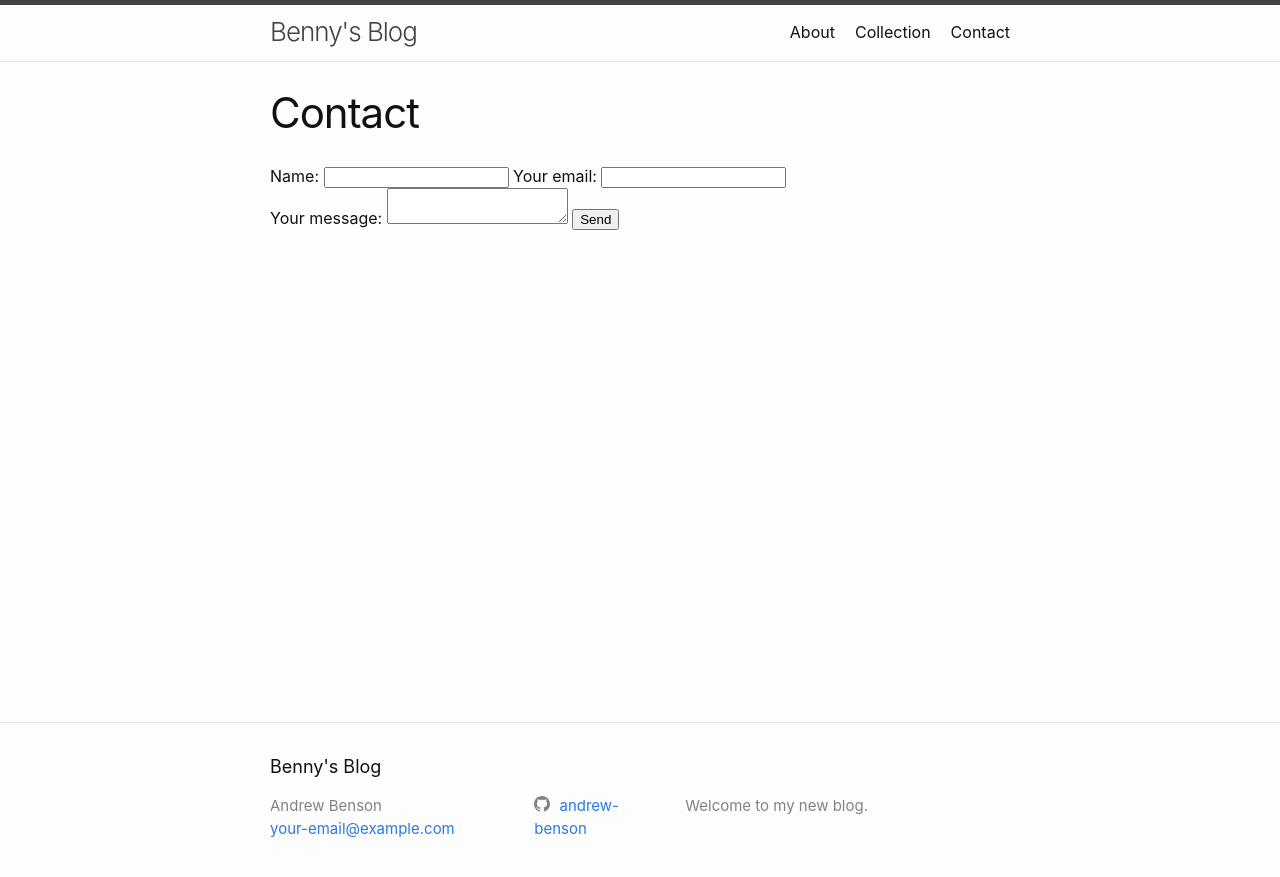
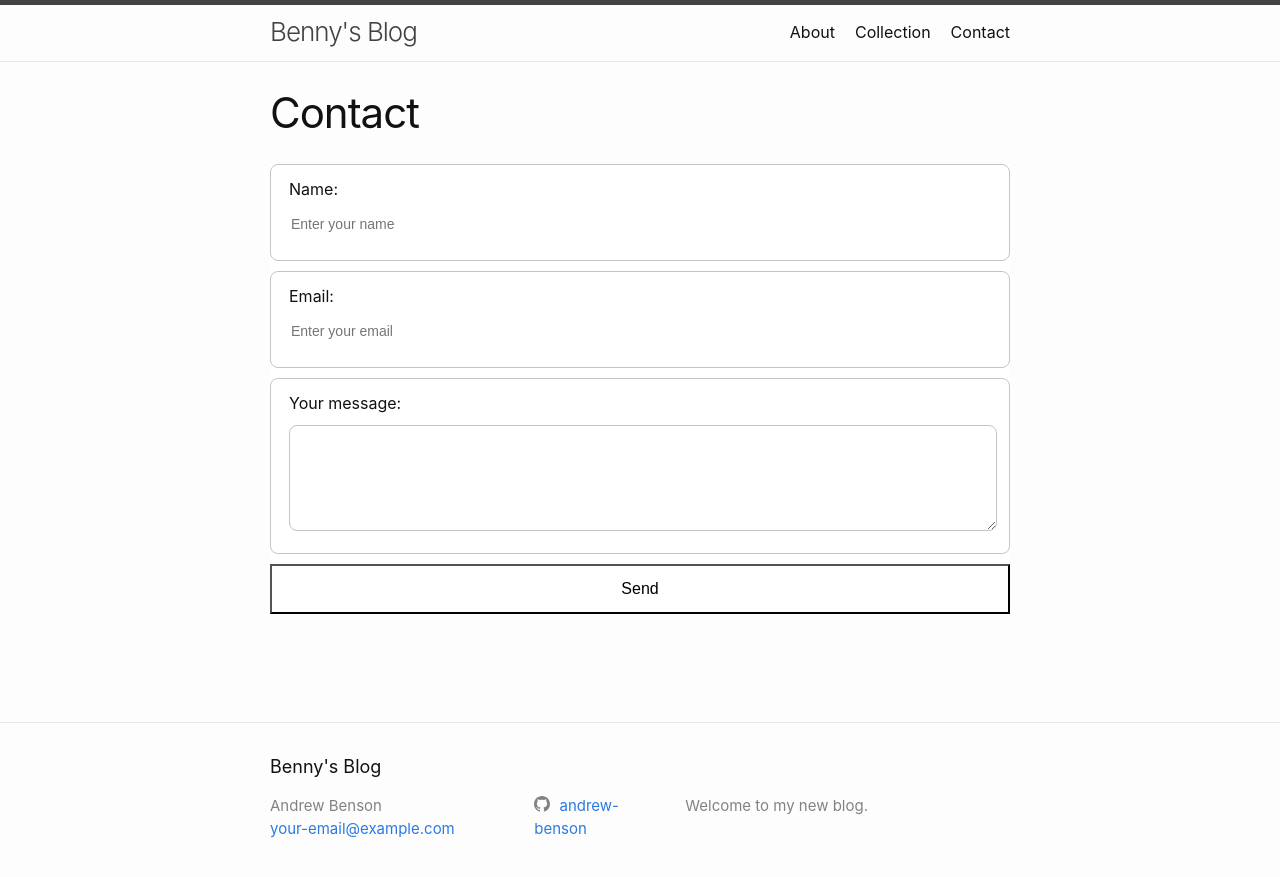
Before and after one commit to andrew-benson/Andrew-Jekyll-Site, a Jekyll site: the page built from contact.markdown, in a window 1280 px wide. Shown: the top 877 px of the page. Built offline with Jekyll 4.4.1, drawn with Linux system fonts in a browser that asks for light colours.

Commit message:
Added contact form scss

```diff
--- a/_includes/contact-form.html
+++ b/_includes/contact-form.html
@@ -1,16 +1,28 @@
+<div class="contact-form">
     <form action="{{ site.formspree_url }}{{ site.formspree_id }}" method="POST">
+        <div class="text-input-container">
             <label>
                 Name:
-        <input type="text" name="name">
+                <input type="text" name="name" placeholder="Enter your name">
             </label>
+        </div>
+
+        <div class="text-input-container">
             <label>
-        Your email:
-        <input type="text" name="_replyto">
+                Email:
+                <input type="text" name="_replyto" placeholder="Enter your email">
             </label>
-    <br>
+        </div>
+
+        <div class="text-input-container">
             <label>
                 Your message:
                 <textarea name="message"></textarea>
             </label>
+        </div>
+
+        <div class="contact-submit">
             <button type="submit">Send</button>
+        </div>
     </form>
+</div>
--- a/_sass/minima/_custom.scss
+++ b/_sass/minima/_custom.scss
@@ -19,7 +19,7 @@
             }
         }
 
-        .item.active{
+        .item.active {
             display: block;
         }
 
@@ -29,7 +29,7 @@
             height: 60px;
             bottom: 0px;
             left: 0px;
-            background-color: rgba(0,0,0,0.5);
+            background-color: rgba(0, 0, 0, 0.5);
             text-align: center;
             color: white;
             line-height: 60px;
@@ -65,3 +65,56 @@
         right: 10px;
     }
 }
+
+/*
+Contact form
+*/
+.contact-form {
+    width: 100%;
+    background: white;
+    box-sizing: border-box;
+    text-align: left;
+
+    button {
+        width: 100%;
+        display: block;
+        margin-top: 10px;
+        background: none;
+        padding: 14px 0;
+        font-size: $base-font-size;
+    }
+
+    .text-input-container {
+        border: 1px solid #c4c4c4;
+        padding: 12px 18px;
+        border-radius: 8px;
+        margin-bottom: 10px;
+
+        label {
+            display: block;
+            text-align: left;
+            margin-bottom: 10px;
+        }
+
+        input,
+        textarea {
+            width: 100%;
+            display: block;
+            border: none;
+            background: none;
+            font-size: $small-font-size;
+        }
+
+        input {
+            margin-top: 10px;
+            height: 25px;
+        }
+
+        textarea {
+            border: 1px solid #c4c4c4;
+            border-radius: 8px;
+            height: 100px;
+            margin-top: 10px;
+        }
+    }
+}
--- a/_sass/styles.scss
+++ b/_sass/styles.scss
@@ -2,16 +2,16 @@
 Youtube Player
 */
 
-.iframe-container{
+.iframe-container {
   position: relative;
   width: 100%;
   padding-bottom: 56.25%;
   height: 0;
 }
 
-.iframe-container iframe{
+.iframe-container iframe {
   position: absolute;
-    top:0;
+  top: 0;
   left: 0;
   width: 100%;
   height: 100%;
```
Lines whose indentation alone changed are shown as unchanged.
